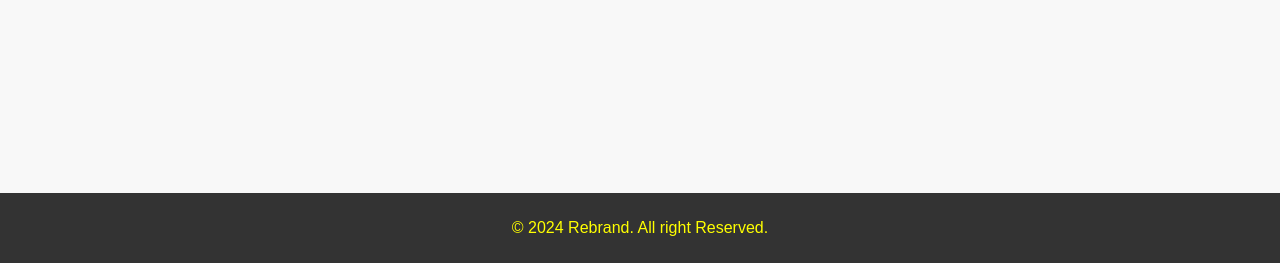
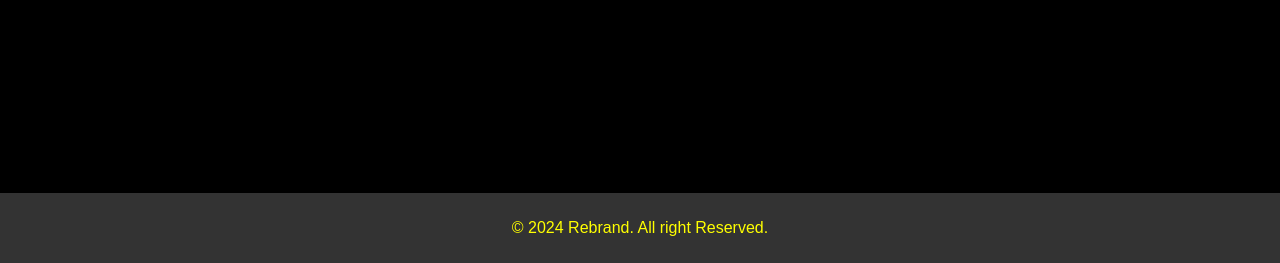
Before and after one commit to RebrandEx/Rebrandex, a plain HTML site: page index.html in a window 1280 px wide. Shown: the part 537-800 px from the top of the page. Drawn offline with Linux system fonts and the light colour scheme.

Commit message:
Update index.html

```diff
--- a/index.html
+++ b/index.html
@@ -5,8 +5,8 @@
         body {
     margin: 0;
     font-family: Arial, sans-serif;
-    background-color: #f8f8f8;
-    color: #333;
+    background-color: black;
+    color: white;
 }
 
 .container {
@@ -82,7 +82,7 @@
 }
 
 .branding button:hover {
-    background-color: #333;
+    background-color: white;
     transform: scale(1.05);
 }
 
```
